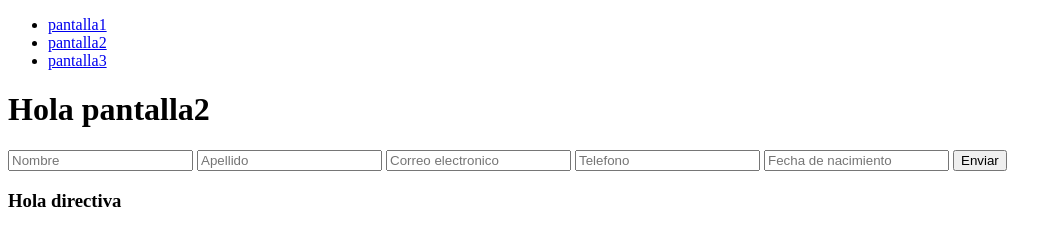
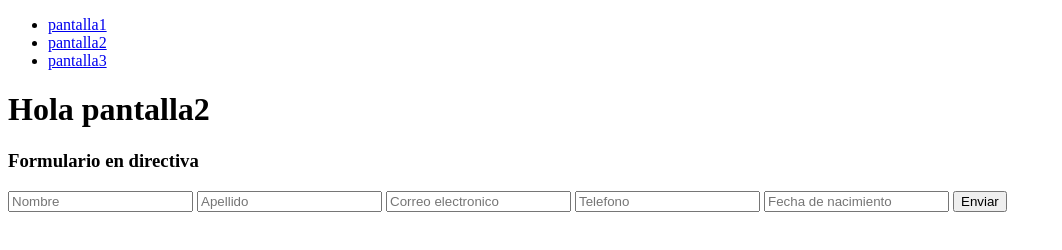
Before and after one commit to carlosnat/compoAngularJP1, a website: page index.html at #!/pantalla2 in a window 1280 px wide. Shown: the whole page, without its empty margins (0-1062 px from the left). Drawn offline with nearby package versions, Linux system fonts and the light colour scheme; some packages are replaced by stand-ins of ours.

Commit message:
formulario comun en una directiva y reuso en las pantallas

```diff
--- a/example.directive.html
+++ b/example.directive.html
@@ -1 +1,20 @@
-<h3>Hola directiva</h3>
+<h3>Formulario en directiva</h3>
+
+<form>
+    <label for="name"></label>
+    <input type="text" name="name" value="" placeholder="Nombre">
+
+    <label for="lastName"></label>
+    <input type="text" name="lastName" value="" placeholder="Apellido">
+
+    <label for="email"></label>
+    <input type="email" name="email" value="" placeholder="Correo electronico">
+
+    <label for="telephone"></label>
+    <input type="number" name="telephone" value="" placeholder="Telefono">
+
+    <label for="birthday"></label>
+    <input type="text" name="birthday" value="" placeholder="Fecha de nacimiento">
+
+    <input type="button" value="Enviar">
+</form>
--- a/pantalla2/pantalla2.html
+++ b/pantalla2/pantalla2.html
@@ -1,22 +1,3 @@
 <h1>{{ mensaje }}</h1>
 
-<form>
-    <label for="name"></label>
-    <input type="text" name="name" value="" placeholder="Nombre">
-
-    <label for="lastName"></label>
-    <input type="text" name="lastName" value="" placeholder="Apellido">
-
-    <label for="email"></label>
-    <input type="email" name="email" value="" placeholder="Correo electronico">
-
-    <label for="telephone"></label>
-    <input type="number" name="telephone" value="" placeholder="Telefono">
-
-    <label for="birthday"></label>
-    <input type="text" name="birthday" value="" placeholder="Fecha de nacimiento">
-
-    <input type="button" value="Enviar">
-</form>
-
 <example-directive></example-directive>
```
Also changed, not shown: pantalla1/pantalla1.html (+0 -19 lines), pantalla3/pantalla3.html (+0 -19 lines).
